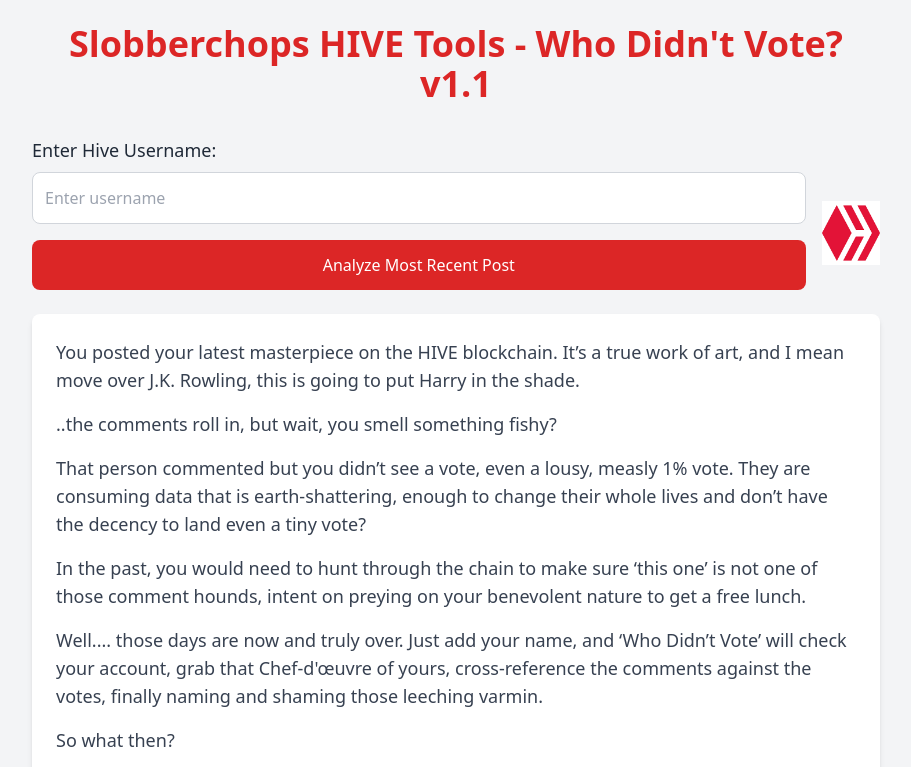
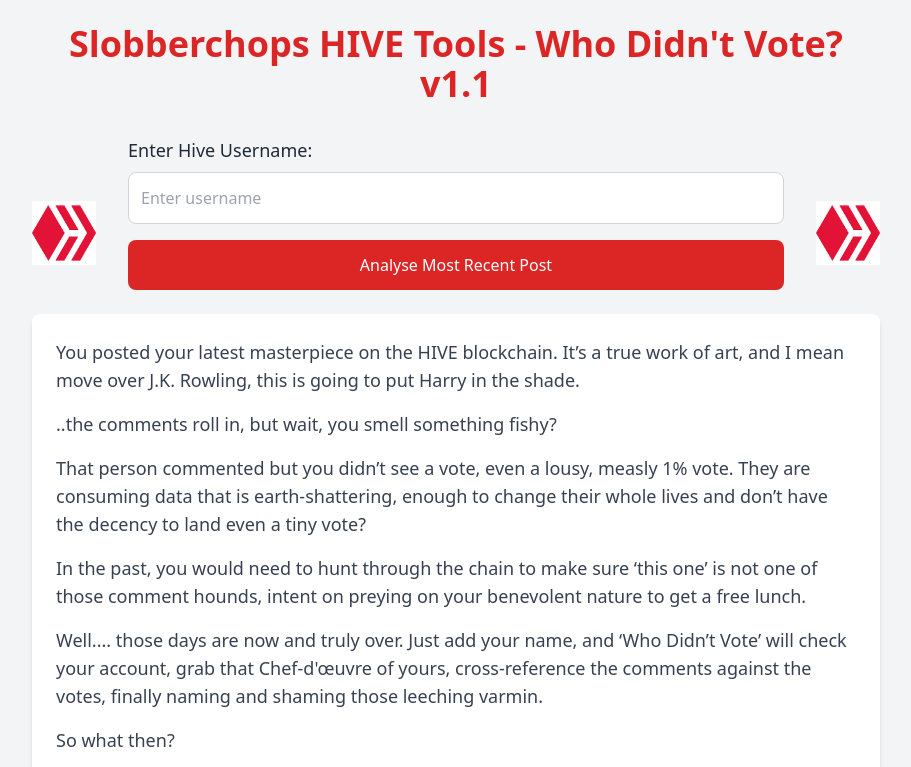
Before and after one commit to BrynRogersTHG/Slobberchops-Hive-Tools, a plain HTML site: page index.html in a window 1280 px wide. Shown: the top 767 px of the page, without its empty margins (184-1095 px from the left). Drawn offline with nearby package versions, Linux system fonts and the light colour scheme.

Commit message:
Add files via upload

```diff
--- a/index.html
+++ b/index.html
@@ -22,18 +22,23 @@
   <div class="max-w-4xl mx-auto p-6">
     <h1 class="text-4xl font-bold text-center text-red-600 mb-8">Slobberchops HIVE Tools - Who Didn't Vote? v1.1</h1>
 
-    <div class="mb-6 flex items-center space-x-4">
-        <!-- Input for username -->
-        <div class="w-full">
+    <div class="mb-6 flex items-center justify-between space-x-4">
+        <!-- Image on the left -->
+        <div class="mt-10">
+          <img src="img/sml-hive-blockchain-hive-logo.png" alt="HIVE Logo" class="w-16 h-16" />
+        </div>
+
+        <!-- Input and Button in the center -->
+        <div class="flex-1 px-4">
           <label for="username" class="block text-lg font-medium text-gray-800">Enter Hive Username:</label>
           <input type="text" id="username" placeholder="Enter username" class="mt-2 p-3 w-full border border-gray-300 rounded-lg focus:outline-none focus:ring-2 focus:ring-blue-500" />
-          <button onclick="startAnalysis()" class="mt-4 p-3 w-full bg-red-600 text-white rounded-lg hover:bg-red-600 transition">Analyze Most Recent Post</button>
+          <button onclick="startAnalysis()" class="mt-4 p-3 w-full bg-red-600 text-white rounded-lg hover:bg-red-600 transition">Analyse Most Recent Post</button>
         </div>
 
         <!-- Image on the right -->
         <div class="mt-10">
-            <img src="img/sml-hive-blockchain-hive-logo.png" alt="HIVE Logo" class="w-16 h-16" />
-          </div>
+          <img src="img/sml-hive-blockchain-hive-logo.png" alt="HIVE Logo" class="w-16 h-16" />
+        </div>
       </div>
 
     <!-- Explanation Text -->
```
